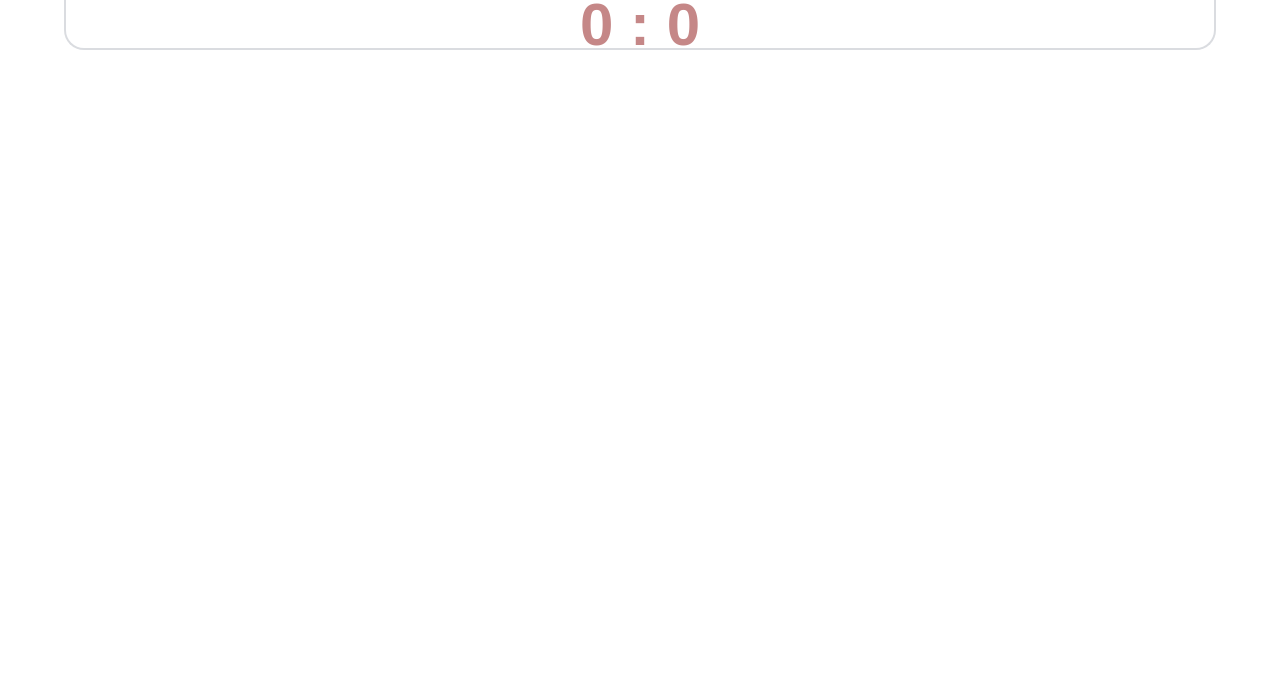
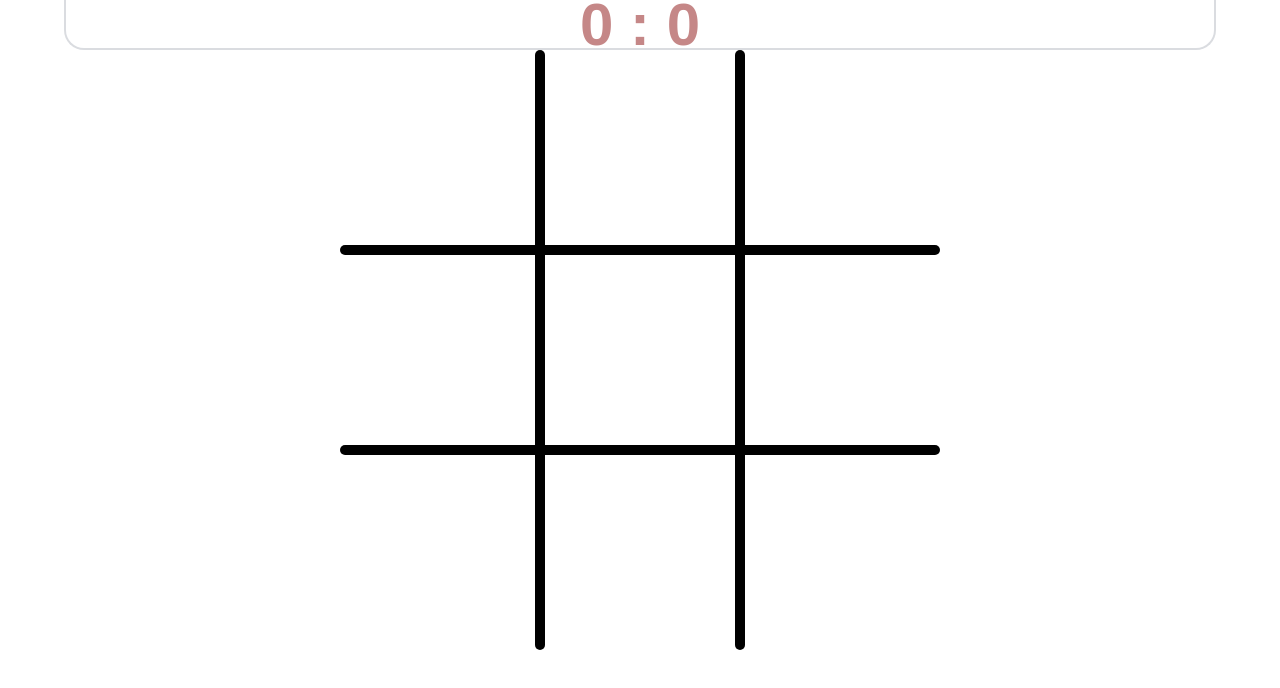
Before and after one commit to UladzislauPapliouka/tick-tack-toe-vuejs, a Vue app: page / in a window 1280 px wide. Shown: the top 688 px of the page. Built offline with nearby package versions, Linux system fonts and the light colour scheme.

Commit message:
added lattice for game field

```diff
--- a/src/components/ClickableField.vue
+++ b/src/components/ClickableField.vue
@@ -32,5 +32,8 @@ export default {
 .container {
   width: 100%;
   height: 100%;
+  display: flex;
+  justify-content: center ;
+  align-items: center;
 }
 </style>
--- a/src/components/GameField.vue
+++ b/src/components/GameField.vue
@@ -3,6 +3,7 @@
     <ClickableField v-for="item in gameMap" :type="item.marker" @click="()=>{
       !item.marker.trim() && onCLickHandeler(item.id)
     }"/>
+    <img :class="$style.lattice" src="src/assets/icons/Lattice.svg" alt="">
   </div>
 </template>
 
@@ -14,9 +15,15 @@
   display: grid;
   grid-template-columns: repeat(3, 1fr);
   grid-template-rows: repeat(3, 1fr);
-  grid-gap: 10px;
   align-items: center;
   justify-items: center;
+  position: relative;
+}
+.lattice{
+  width: 100%;
+  height: 100%;
+  position: absolute;
+  z-index: -1;
 }
 </style>
 <script>
```
Also changed, not shown: src/assets/icons/Lattice.svg (added).
